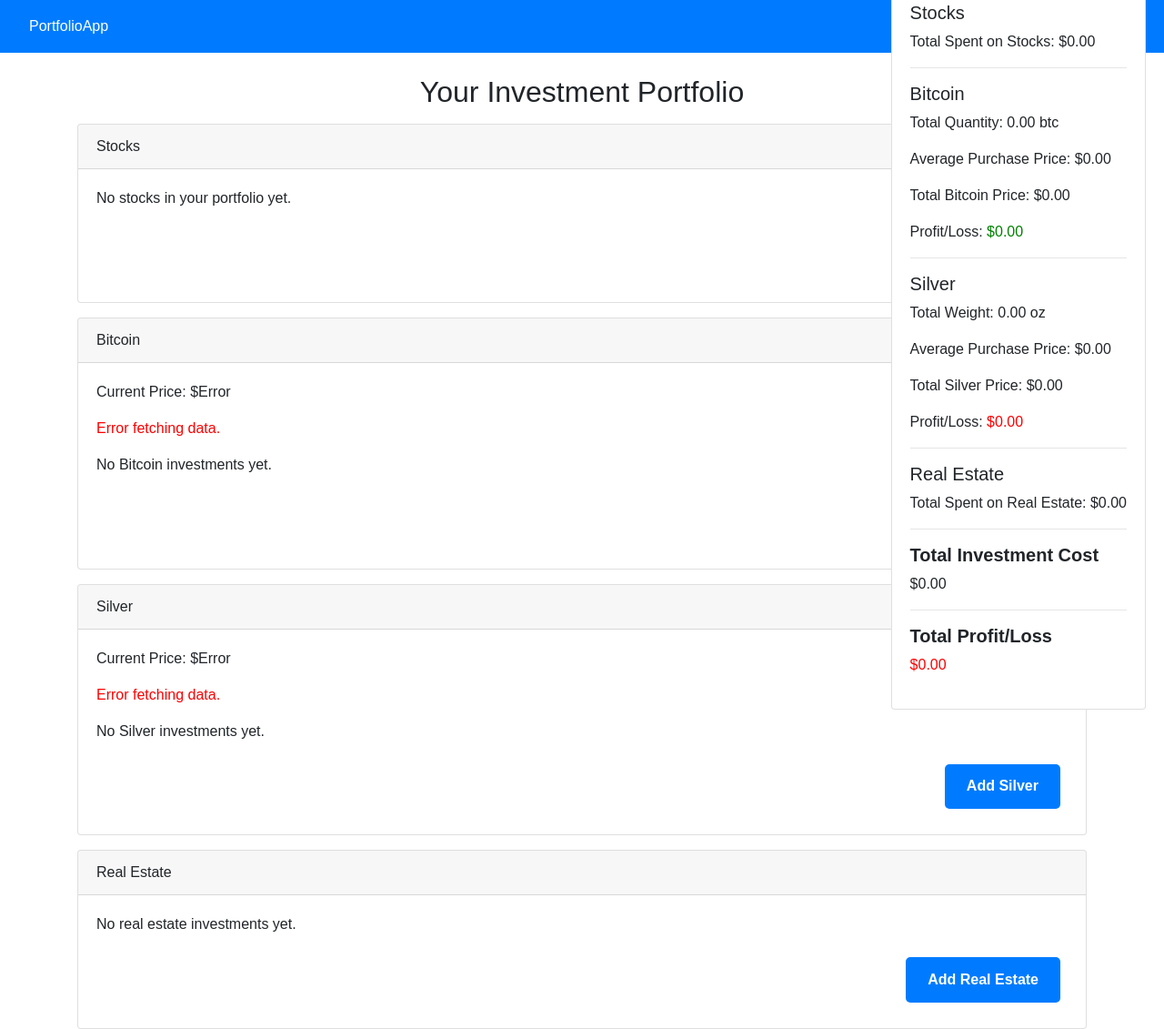
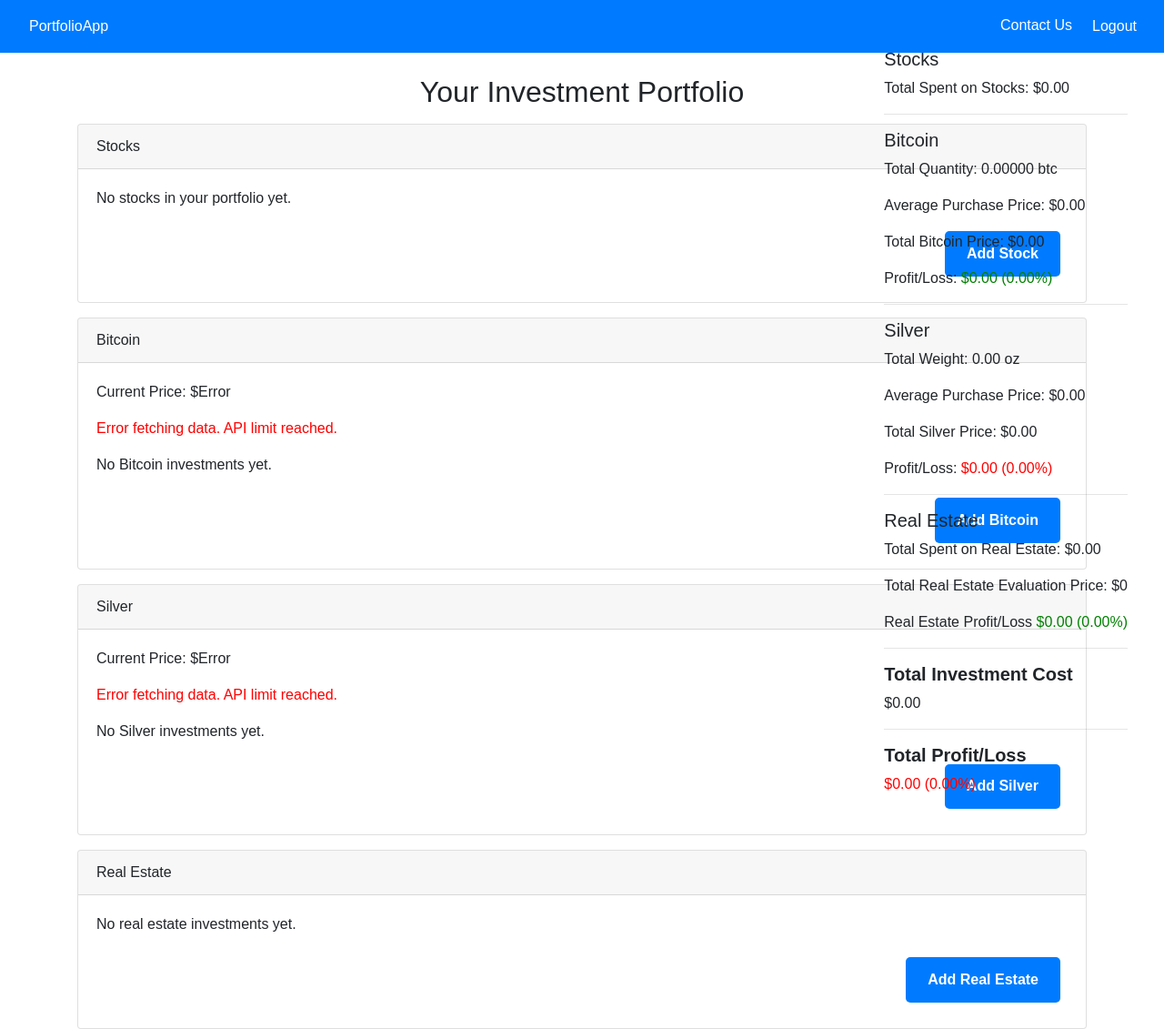
Before and after one commit to ggeorgiev966/InvestmentApp, a Django app: page /portfolio/ in a window 1280 px wide. Shown: the whole page at 91% size. Run offline with Django 5.2, Linux system fonts and the light colour scheme; the visitor is signed in with stand-in values (Sample User, id 1); data comes from the database, SQL or seed files in the repository; data that the repository does not hold is empty; some libraries are stand-ins or nearby versions.

Commit message:
Added update for real estate and api

```diff
--- a/portfolio/forms.py
+++ b/portfolio/forms.py
@@ -51,7 +51,8 @@ class RealEstateForm(forms.ModelForm):
     )
 
     purchase_price = forms.DecimalField(label="Price ($)", max_digits=10, decimal_places=2)
+    current_evaluation_price = forms.DecimalField(label="Current Evaluation Price ($)", max_digits=10, decimal_places=2)
 
     class Meta:
         model = RealEstate
-        fields = ['property_name', 'purchase_price', 'purchase_date']
+        fields = ['property_name', 'purchase_price', 'purchase_date', 'current_evaluation_price']
--- a/portfolio/models.py
+++ b/portfolio/models.py
@@ -51,6 +51,7 @@ class RealEstate(models.Model):
     property_name = models.CharField(max_length=100)
     purchase_price = models.DecimalField(max_digits=10, decimal_places=2)
     purchase_date = models.DateTimeField()
+    current_evaluation_price = models.DecimalField(max_digits=10, decimal_places=2, null=True, blank=True)
     user = models.ForeignKey(User, on_delete=models.CASCADE)
 
     def __str__(self):
--- a/portfolio/views.py
+++ b/portfolio/views.py
@@ -11,10 +11,11 @@ from django.contrib.auth.decorators import login_required
 from django.utils.decorators import method_decorator
 from django.contrib.auth.mixins import LoginRequiredMixin
 from .models import InvestmentPortfolio, UserProfile, Silver, Stock, Bitcoin, RealEstate
-from django.core.mail import send_mail, EmailMessage
+from django.core.mail import EmailMessage
 from django.http import JsonResponse
 
-class PortfolioView(LoginRequiredMixin, View):
+@method_decorator(login_required, name='dispatch')
+class PortfolioView(View):
     login_url = 'login'
 
     def get(self, request):
@@ -31,7 +32,8 @@ class PortfolioView(LoginRequiredMixin, View):
         avg_silver_price = total_silver_price / total_silver_weight if total_silver_weight else 0.0
 
         total_spent_on_stocks = sum(float(stock.price) for stock in portfolio.stocks.all())
-        total_real_estate_price = sum(float(realestate.purchase_price) for realestate in RealEstate.objects.filter(user=request.user))
+        total_real_estate_purchase_price = sum(float(realestate.purchase_price) for realestate in RealEstate.objects.filter(user=request.user))
+        total_real_estate_evaluation_price = sum(float(realestate.current_evaluation_price) for realestate in RealEstate.objects.filter(user=request.user) if realestate.current_evaluation_price)
 
         # Get current Bitcoin and Silver prices
         current_bitcoin_price, bitcoin_price_message = get_bitcoin_price()
@@ -48,11 +50,20 @@ class PortfolioView(LoginRequiredMixin, View):
         bitcoin_profit_loss = (current_bitcoin_price - avg_bitcoin_price) * total_bitcoin_quantity
         silver_profit_loss = (current_silver_price - avg_silver_price) * total_silver_weight
 
+        # Calculate Bitcoin and Silver profit/loss percentage
+        bitcoin_profit_percentage = (bitcoin_profit_loss / total_bitcoin_price) * 100 if total_bitcoin_price else 0.0
+        silver_profit_percentage = (silver_profit_loss / total_silver_price) * 100 if total_silver_price else 0.0
+
+        # Calculate Real Estate profit/loss
+        real_estate_profit_loss = total_real_estate_evaluation_price - total_real_estate_purchase_price
+        real_estate_profit_percentage = (real_estate_profit_loss / total_real_estate_purchase_price) * 100 if total_real_estate_purchase_price else 0.0
+
         # Calculate total investment cost
-        total_investment_cost = total_bitcoin_price + total_silver_price + total_spent_on_stocks + total_real_estate_price
+        total_investment_cost = total_bitcoin_price + total_silver_price + total_spent_on_stocks + total_real_estate_purchase_price
 
         # Calculate total profit/loss
-        total_profit_loss = bitcoin_profit_loss + silver_profit_loss
+        total_profit_loss = bitcoin_profit_loss + silver_profit_loss + real_estate_profit_loss
+        total_profit_percentage = (total_profit_loss / total_investment_cost) * 100 if total_investment_cost else 0.0
 
         context = {
             'portfolio': portfolio,
@@ -63,13 +74,19 @@ class PortfolioView(LoginRequiredMixin, View):
             'avg_silver_price': avg_silver_price,
             'total_silver_price': total_silver_price,
             'total_spent_on_stocks': total_spent_on_stocks,
-            'total_real_estate_price': total_real_estate_price,
+            'total_real_estate_purchase_price': total_real_estate_purchase_price,
+            'total_real_estate_evaluation_price': total_real_estate_evaluation_price,
+            'real_estate_profit_loss': real_estate_profit_loss,
+            'real_estate_profit_percentage': real_estate_profit_percentage,
             'current_bitcoin_price': current_bitcoin_price,
             'current_silver_price': current_silver_price,
             'total_investment_cost': total_investment_cost,
             'bitcoin_profit_loss': bitcoin_profit_loss,
             'silver_profit_loss': silver_profit_loss,
+            'bitcoin_profit_percentage': bitcoin_profit_percentage,
+            'silver_profit_percentage': silver_profit_percentage,
             'total_profit_loss': total_profit_loss,
+            'total_profit_percentage': total_profit_percentage,
             'stocks': portfolio.stocks.all(),
             'bitcoins': portfolio.bitcoins.all(),
             'silvers': portfolio.silvers.all(),
--- a/static/portfolio/css/styles.css
+++ b/static/portfolio/css/styles.css
@@ -23,6 +23,15 @@ body, html {
 .home-content p {
     font-size: 1.2rem;
     margin-bottom: 2rem;
+}
+
+
+nav {
+    z-index: 1000;
+}
+
+.summary {
+    position: absolute;
 }
 
 .button-group {
--- a/templates/portfolio/dashboard.html
+++ b/templates/portfolio/dashboard.html
@@ -6,7 +6,7 @@
     <div class="card-header">Stocks</div>
     <div class="card-body">
         {% for stock in stocks %}
-            <p>{{ stock.name }} ({{ stock.ticker }}): Purchased Price: ${{ stock.price|floatformat:2 }} - Current Price: $<span id="current-stock-price-{{ stock.ticker }}">Loading...</span> - Purchased at: {{ stock.purchased_at }}</p>
+            <p>{{ stock.name }} ({{ stock.ticker }}): Purchase Price: ${{ stock.price|floatformat:2 }} - Current Price: $<span id="current-stock-price-{{ stock.ticker }}">Loading...</span> - Purchased at: {{ stock.purchased_at }}</p>
             <p id="stock-error-{{ stock.ticker }}" style="color: red;"></p>
             <a href="{% url 'edit_stock' stock.id %}" class="btn btn-secondary">Edit</a>
             <a href="{% url 'confirm_delete' 'stock' stock.id %}" class="btn btn-danger">Delete</a>
@@ -25,7 +25,7 @@
         <p>Current Price: $<span id="bitcoin-price">Loading...</span></p>
         <p id="bitcoin-error" style="color: red;"></p>
         {% for btc in bitcoins %}
-            <p>Quantity: {{ btc.quantity|floatformat:2 }} - Purchase Price: ${{ btc.price|floatformat:2 }} - Purchased at: {{ btc.purchased_at }}</p>
+            <p>Quantity: {{ btc.quantity|floatformat:5 }} - Purchase Price: ${{ btc.price|floatformat:2 }} - Purchased at: {{ btc.purchased_at }}</p>
             <a href="{% url 'edit_bitcoin' btc.id %}" class="btn btn-secondary">Edit</a>
             <a href="{% url 'confirm_delete' 'bitcoin' btc.id %}" class="btn btn-danger">Delete</a>
         {% empty %}
@@ -59,7 +59,7 @@
     <div class="card-header">Real Estate</div>
     <div class="card-body">
         {% for realestate in realestates %}
-            <p>{{ realestate.property_name }}: Purchase Price: ${{ realestate.purchase_price|floatformat:2 }} - Purchased at: {{ realestate.purchase_date }}</p>
+            <p>{{ realestate.property_name }}: Purchase Price: ${{ realestate.purchase_price|floatformat:2 }} - Current evaluation price: ${{ realestate.current_evaluation_price|floatformat:2 }} - Purchased at: {{ realestate.purchase_date }}</p>
             <a href="{% url 'edit_realestate' realestate.id %}" class="btn btn-secondary">Edit</a>
             <a href="{% url 'confirm_delete' 'realestate' realestate.id %}" class="btn btn-danger">Delete</a>
         {% empty %}
@@ -71,8 +71,8 @@
     </div>
 </div>
 
-<div class="summary" style="position: absolute; bottom: 20px; right: 20px;">
-    <div class="card mt-3">
+<div class="summary" style="position: absolute; bottom: -110px; right: 20px;">
+    <div class="investment-summary">
         <div class="card-header">Investment Summary</div>
         <div class="card-body">
             <hr>
@@ -81,11 +81,11 @@
 
             <hr>
             <h5>Bitcoin</h5>
-            <p>Total Quantity: {{ total_bitcoin_quantity|floatformat:2 }} btc</p>
+            <p>Total Quantity: {{ total_bitcoin_quantity|floatformat:5 }} btc</p>
             <p>Average Purchase Price: ${{ avg_bitcoin_price|floatformat:2 }}</p>
             <p>Total Bitcoin Price: ${{ total_bitcoin_price|floatformat:2 }}</p>
             <p>Profit/Loss: <span style="color: {% if bitcoin_profit_loss >= 0 %}green{% else %}red{% endif %};">
-                ${{ bitcoin_profit_loss|floatformat:2 }}</span>
+                ${{ bitcoin_profit_loss|floatformat:2 }} ({{ bitcoin_profit_percentage|floatformat:2 }}%)</span>
             </p>
 
             <hr>
@@ -94,12 +94,14 @@
             <p>Average Purchase Price: ${{ avg_silver_price|floatformat:2 }}</p>
             <p>Total Silver Price: ${{ total_silver_price|floatformat:2 }}</p>
             <p>Profit/Loss: <span style="color: {% if silver_profit_loss >= 0 %}green{% else %}red{% endif %};">
-                ${{ silver_profit_loss|floatformat:2 }}</span>
+                ${{ silver_profit_loss|floatformat:2 }} ({{ silver_profit_percentage|floatformat:2 }}%)</span>
             </p>
 
             <hr>
             <h5>Real Estate</h5>
-            <p>Total Spent on Real Estate: ${{ total_real_estate_price|floatformat:2 }}</p>
+            <p>Total Spent on Real Estate: ${{ total_real_estate_purchase_price|floatformat:2 }}</p>
+            <p>Total Real Estate Evaluation Price: ${{ total_real_estate_evaluation_price }}</p>
+            <p>Real Estate Profit/Loss <span style="color: {% if real_estate_profit_loss >= 0 %}green{% else %}red{% endif %};"> ${{ real_estate_profit_loss|floatformat:2 }} ({{ real_estate_profit_percentage|floatformat:2 }}%)</p>
 
             <hr>
             <h5><strong>Total Investment Cost</strong></h5>
@@ -108,7 +110,7 @@
             <hr>
             <h5><strong>Total Profit/Loss</strong></h5>
             <p><span style="color: {% if total_profit_loss >= 0 %}green{% else %}red{% endif %};">
-                ${{ total_profit_loss|floatformat:2 }}</span>
+                ${{ total_profit_loss|floatformat:2 }} ({{ total_profit_percentage|floatformat:2 }}%)</span>
             </p>
         </div>
     </div>
@@ -123,36 +125,31 @@
             const priceElement = document.getElementById(priceElementId);
             const errorElement = document.getElementById(errorElementId);
 
-                if (data.current_bitcoin_price !== undefined) {
-                    const price = parseFloat(data.current_bitcoin_price.replace(/,/g, ''));  // Remove commas and convert to float
+            // Handling Stock Price
+            if (data.current_stock_price !== undefined) {
+                if (data.current_stock_price !== null) {
+                    // Valid stock price
+                    const price = parseFloat(data.current_stock_price);
                     priceElement.innerText = price.toFixed(2);
-                    errorElement.innerText = "";
-                } else if (data.current_silver_price !== undefined) {
-                    const price = parseFloat(data.current_silver_price.replace(/,/g, ''));  // Remove commas and convert to float
+                    errorElement.innerText = data.error ? data.error : "";  // Display API-related error if available
+                } else {
+                    // No price available
+                    priceElement.innerText = "Error";
+                    errorElement.innerText = data.error || "Error fetching stock price.";
+                }
+            }
+            // Handling Bitcoin or Silver Prices (if applicable)
+            else if (data.current_bitcoin_price !== undefined || data.current_silver_price !== undefined) {
+                const priceKey = data.current_bitcoin_price !== undefined ? 'current_bitcoin_price' : 'current_silver_price';
+                const price = parseFloat(data[priceKey].replace(/,/g, ''));  // Remove commas and convert to float
                 priceElement.innerText = price.toFixed(2);
-                    errorElement.innerText = "";
-                } else if (data.current_stock_price !== undefined) {
-                    const price = parseFloat(data.current_stock_price);
-                    if (!isNaN(price)) {
-                        priceElement.innerText = price.toFixed(2);
-                        errorElement.innerText = "";
-                    } else {
-                        priceElement.innerText = "Error";
-                        errorElement.innerText = "Unrecognized ticker.";
-                    }
-                } else {
-                    priceElement.innerText = "Error";
-                    if (data.error) {
-                        errorElement.innerText = data.error;
-                    } else {
-                        errorElement.innerText = "Unrecognized ticker.";
-                    }
+                errorElement.innerText = data.error || "";
             }
         })
         .catch(error => {
             console.error(`Error fetching data from ${url}:`, error);
             document.getElementById(priceElementId).innerText = "Error";
-                document.getElementById(errorElementId).innerText = "Error fetching data.";
+            document.getElementById(errorElementId).innerText = "Error fetching data. API limit reached.";
         });
 }
 
@@ -165,6 +162,7 @@
     setInterval(() => fetchPrice("{% url 'bitcoin_price_view' %}", 'bitcoin-price', 'bitcoin-error'), 60000);  // Refresh every 1 minute
     setInterval(() => fetchPrice("{% url 'silver_price_view' %}", 'silver-price', 'silver-error'), 60000);  // Refresh every 1 minute
 });
+
 </script>
 
 
```
Also changed, not shown: portfolio/apis.py (+23 -10 lines), portfolio/migrations/0007_realestate_current_evaluation_price.py (added). Lines whose indentation alone changed are shown as unchanged.
